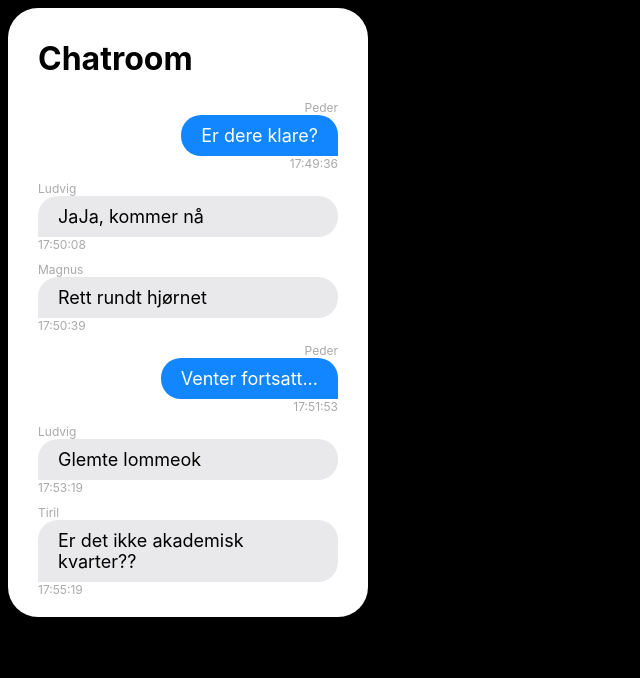
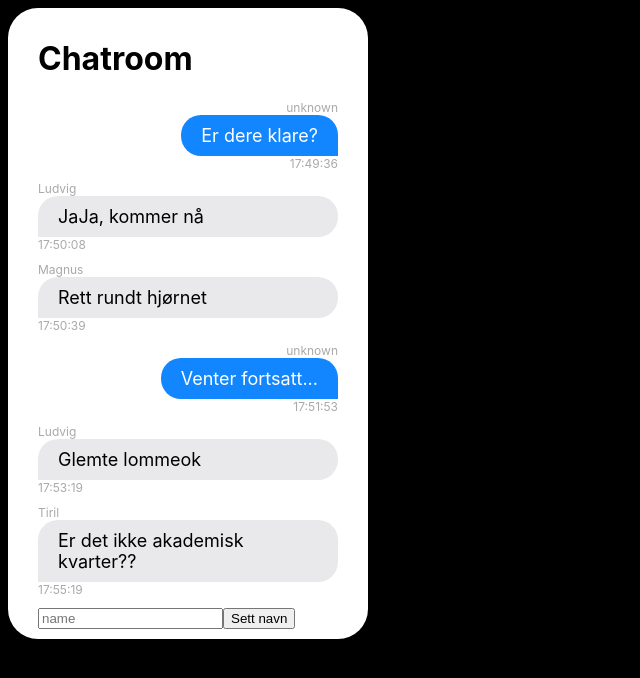
Before and after one commit to koseprogg/react-kurs, a React (Create React App) app: page / in a window 1280 px wide. Shown: the top 678 px of the page, without its empty margins (0-640 px from the left). Built offline with nearby package versions, Linux system fonts and the light colour scheme.

Commit message:
Add starter code for task 4

```diff
--- a/src/App.js
+++ b/src/App.js
@@ -1,12 +1,32 @@
+import { useState } from "react";
 import Header from "./components/Header";
 import Message from "./components/Message";
 import data from "./api";
 import "./App.css";
 
+const InputWithButton = (props) => {
+  const [inputVal, setInputVal] = useState(null);
+
+  return (
+    <div>
+      <input
+        placeholder={props.placeholder}
+        onInput={(e) => setInputVal(e.target.value)}
+      />
+      <button onClick={() => props.onSet(inputVal)}>{props.name}</button>
+    </div>
+  );
+};
+
 const App = () => {
+  const [name, setName] = useState(null);
+  const theName = name || "unknown";
+
+  // Her må du bytte ut hva som brukes av data.
+  // Du kan regne med at data er "start verdien" vår
   const messages = data.map((msg) => (
     <Message
-      from={msg.from}
+      from={msg.me ? theName : msg.from}
       timestamp={msg.timestamp}
       text={msg.text}
       me={msg.me}
@@ -17,6 +37,18 @@ const App = () => {
     <div className="chat">
       <Header text="Chatroom" />
       {messages}
+      {!name && (
+        <InputWithButton placeholder="name" name="Sett navn" onSet={setName} />
+      )}
+      {name && (
+        <InputWithButton
+          placeholder="Message"
+          name="Send"
+          // console.log er bare en placholder her,
+          // du må selv finne ut hva onSet skal settes til
+          onSet={(v) => console.log(v)}
+        />
+      )}
     </div>
   );
 };
```
